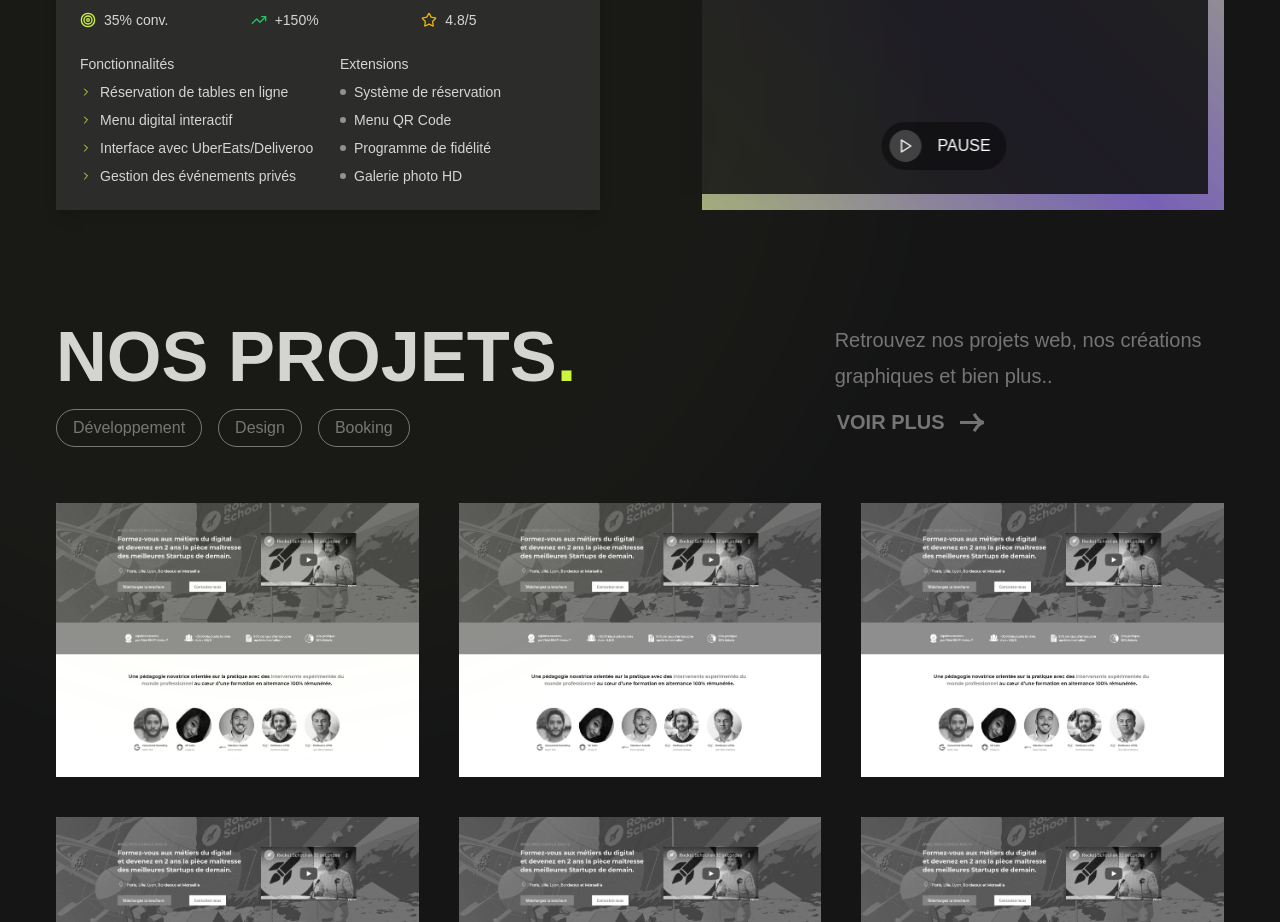
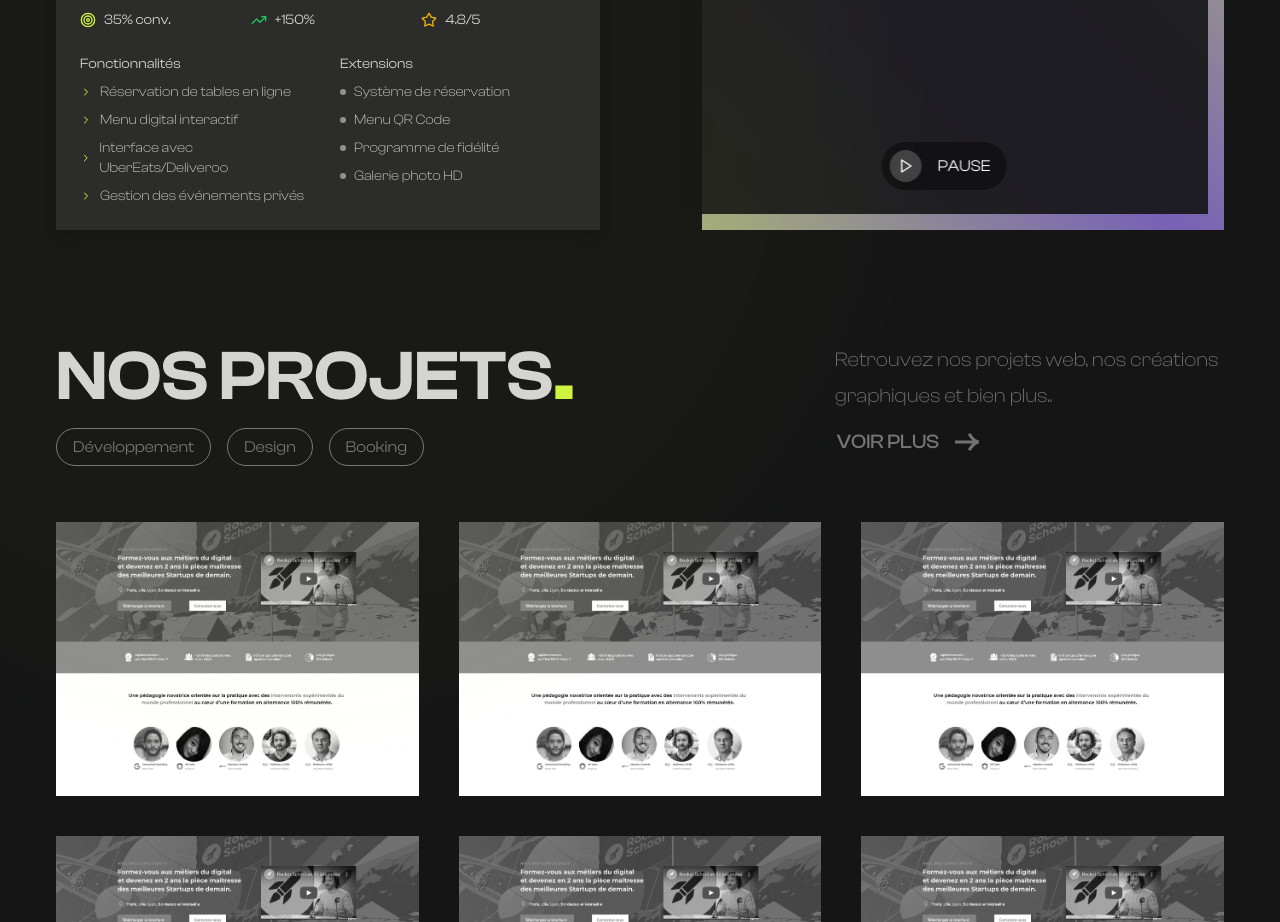
Before and after one commit to SLOURDEL08/digitoile, a Next.js app: page / in a window 1280 px wide. Shown: the part 2560-3482 px from the top of the page. Built offline with nearby package versions, Linux system fonts and the light colour scheme; a web font is replaced by a local one.

Commit message:
correction path fonts and logic

```diff
--- a/src/app/globals.css
+++ b/src/app/globals.css
@@ -2,6 +2,81 @@
 @tailwind components;
 @tailwind utilities;
 
+
+@font-face {
+  font-family: 'ClashDisplay';
+  src: url('/fonts/ClashDisplay-ExtraLight.otf') format('opentype');
+  font-weight: 300;
+  font-style: normal;
+  font-display: swap;
+}
+@font-face {
+  font-family: 'ClashDisplay';
+  src: url('/fonts/ClashDisplay-Light.otf') format('opentype');
+  font-weight: 400;
+  font-style: normal;
+  font-display: swap;
+}
+@font-face {
+  font-family: 'ClashDisplay';
+  src: url('/fonts/ClashDisplay-Regular.otf') format('opentype');
+  font-weight: 500;
+  font-style: normal;
+  font-display: swap;
+}
+@font-face {
+  font-family: 'ClashDisplay';
+  src: url('/fonts/ClashDisplay-Medium.otf') format('opentype');
+  font-weight: 600;
+  font-style: normal;
+  font-display: swap;
+}
+
+@font-face {
+  font-family: 'ClashDisplay';
+  src: url('/fonts/ClashDisplay-SemiBold.otf') format('opentype');
+  font-weight: 700;
+  font-style: normal;
+  font-display: swap;
+}
+@font-face {
+  font-family: 'ClashDisplay';
+  src: url('/fonts/ClashDisplay-Bold.otf') format('opentype');
+  font-weight: 800;
+  font-style: normal;
+  font-display: swap;
+}
+
+
+.font-CD-extralight {
+  font-family: 'ClashDisplay';
+  font-weight: 300;
+}
+
+.font-CD-light {
+  font-family: 'ClashDisplay';
+  font-weight: 400;
+}
+
+.font-CD-regular {
+  font-family: 'ClashDisplay';
+  font-weight: 500;
+}
+
+.font-CD-medium {
+  font-family: 'ClashDisplay';
+  font-weight: 600;
+}
+
+.font-CD-semibold {
+  font-family: 'ClashDisplay';
+  font-weight: 700;
+}
+
+.font-CD-bold {
+  font-family: 'ClashDisplay';
+  font-weight: 800;
+}
 
 
 body{
--- a/src/app/layout.tsx
+++ b/src/app/layout.tsx
@@ -1,6 +1,5 @@
 // src/app/layout.tsx
 import type { Metadata } from "next";
-import { customFont } from "@/lib/fonts";
 import "./globals.css";
 
 export const metadata: Metadata = {
@@ -18,7 +17,7 @@ export default function RootLayout({
 }>) {
   return (
     <html lang="fr" suppressHydrationWarning>
-      <body className={`${customFont.variable} font-sans antialiased`} suppressHydrationWarning>
+      <body className={` font-CD-light font-light font-sans antialiased`} suppressHydrationWarning>
         {children}
       </body>
     </html>
--- a/src/lib/fonts.ts
+++ /dev/null
@@ -1,38 +0,0 @@
-import localFont from 'next/font/local';
-
-export const customFont = localFont({
-  src: [
-    {
-      path: '../assets/fonts/ClashDisplay-ExtraLight.otf',
-      weight: '200',
-      style: 'normal',
-    },
-    {
-      path: '../assets/fonts/ClashDisplay-Light.otf',
-      weight: '300',
-      style: 'normal',
-    },
-    {
-      path: '../assets/fonts/ClashDisplay-Regular.otf',
-      weight: '400',
-      style: 'normal',
-    },
-    {
-      path: '../assets/fonts/ClashDisplay-Medium.otf',
-      weight: '500',
-      style: 'normal',
-    },
-    {
-      path: '../assets/fonts/ClashDisplay-SemiBold.otf',
-      weight: '600',
-      style: 'normal',
-    },
-    {
-      path: '../assets/fonts/ClashDisplay-Bold.otf',
-      weight: '700',
-      style: 'normal',
-    }
-  ],
-  variable: '--clashdisplay',
-  display: 'swap',
-});
```
